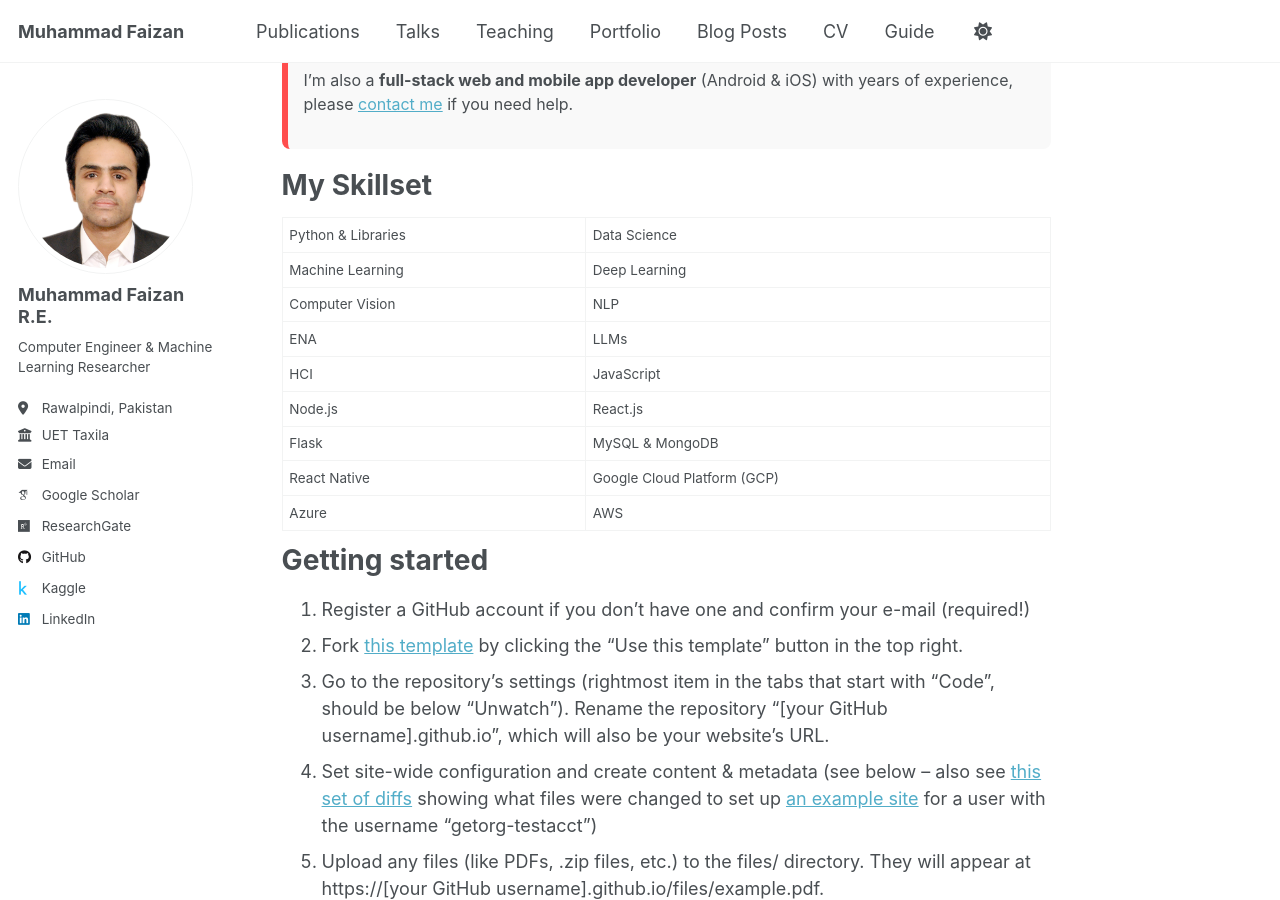
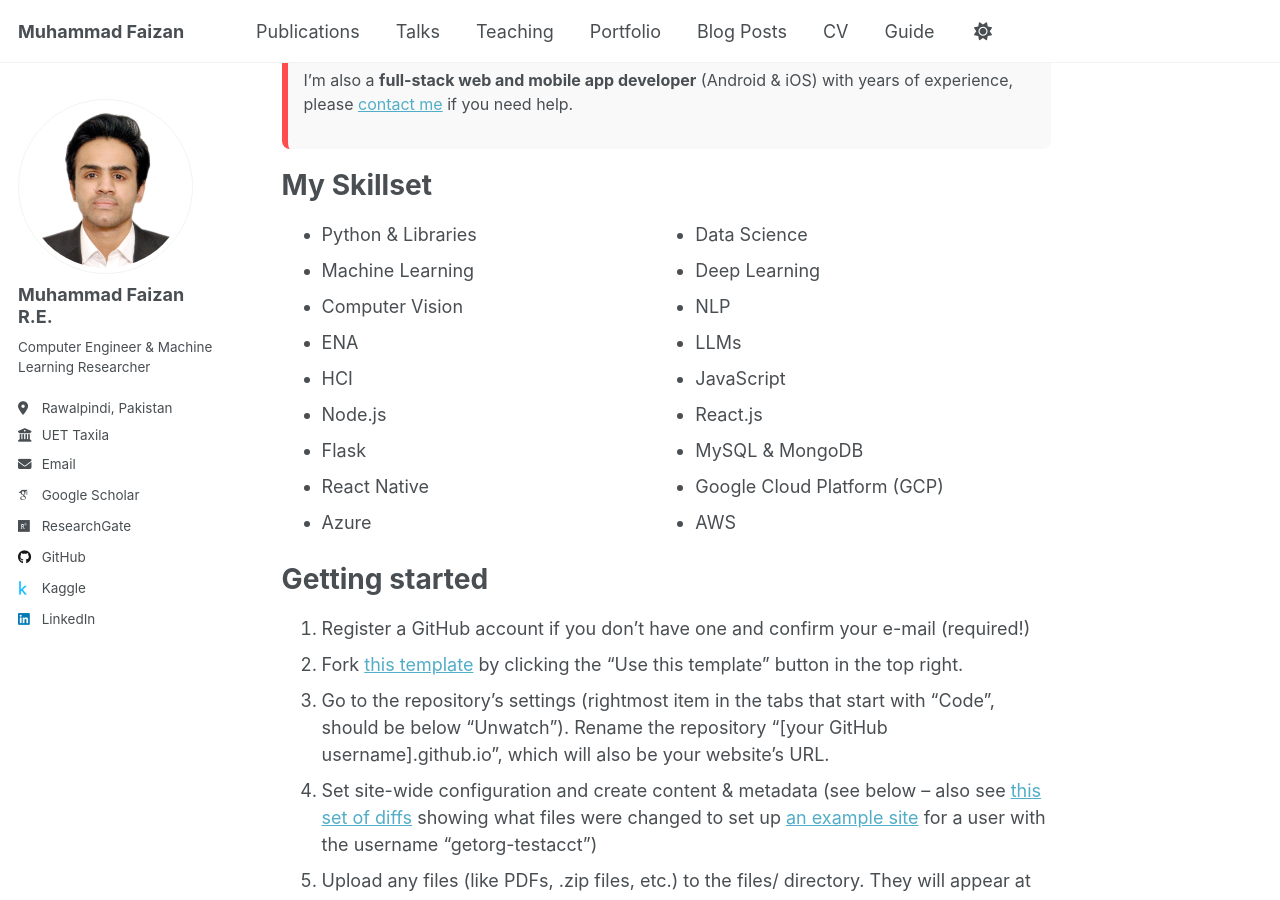
Before and after one commit to MuhammadFaizan99/MuhammadFaizan99.github.io, a Jekyll site: the page built from _pages/about.md, in a window 1280 px wide and 900 px high, scrolled down 425 px. Built offline with Jekyll 4.4.1, drawn with Linux system fonts in a browser that asks for light colours; some web fonts are replaced; a script that is not in the unit is left out.

Commit message:
Update about.md

```diff
--- a/_pages/about.md
+++ b/_pages/about.md
@@ -20,15 +20,26 @@ If you are looking for collaboration in any of these areas, please feel free to
 My Skillset
 ======
 
-| Python & Libraries | Data Science |
-| Machine Learning   | Deep Learning |
-| Computer Vision    | NLP |
-| ENA                | LLMs |
-| HCI                | JavaScript |
-| Node.js            | React.js |
-| Flask              | MySQL & MongoDB |
-| React Native       | Google Cloud Platform (GCP) |
-| Azure              | AWS |
+<ul style="columns: 2;">
+<li>Python & Libraries</li>
+<li>Machine Learning</li>
+<li>Computer Vision</li>
+<li>ENA</li>
+<li>HCI</li>
+<li>Node.js</li>
+<li>Flask</li>
+<li>React Native</li>
+<li>Azure</li>
+<li>Data Science</li>
+<li>Deep Learning</li>
+<li>NLP</li>
+<li>LLMs</li>
+<li>JavaScript</li>
+<li>React.js</li>
+<li>MySQL & MongoDB</li>
+<li>Google Cloud Platform (GCP)</li>
+<li>AWS</li>
+</ul>
 
 Getting started
 ======
```
